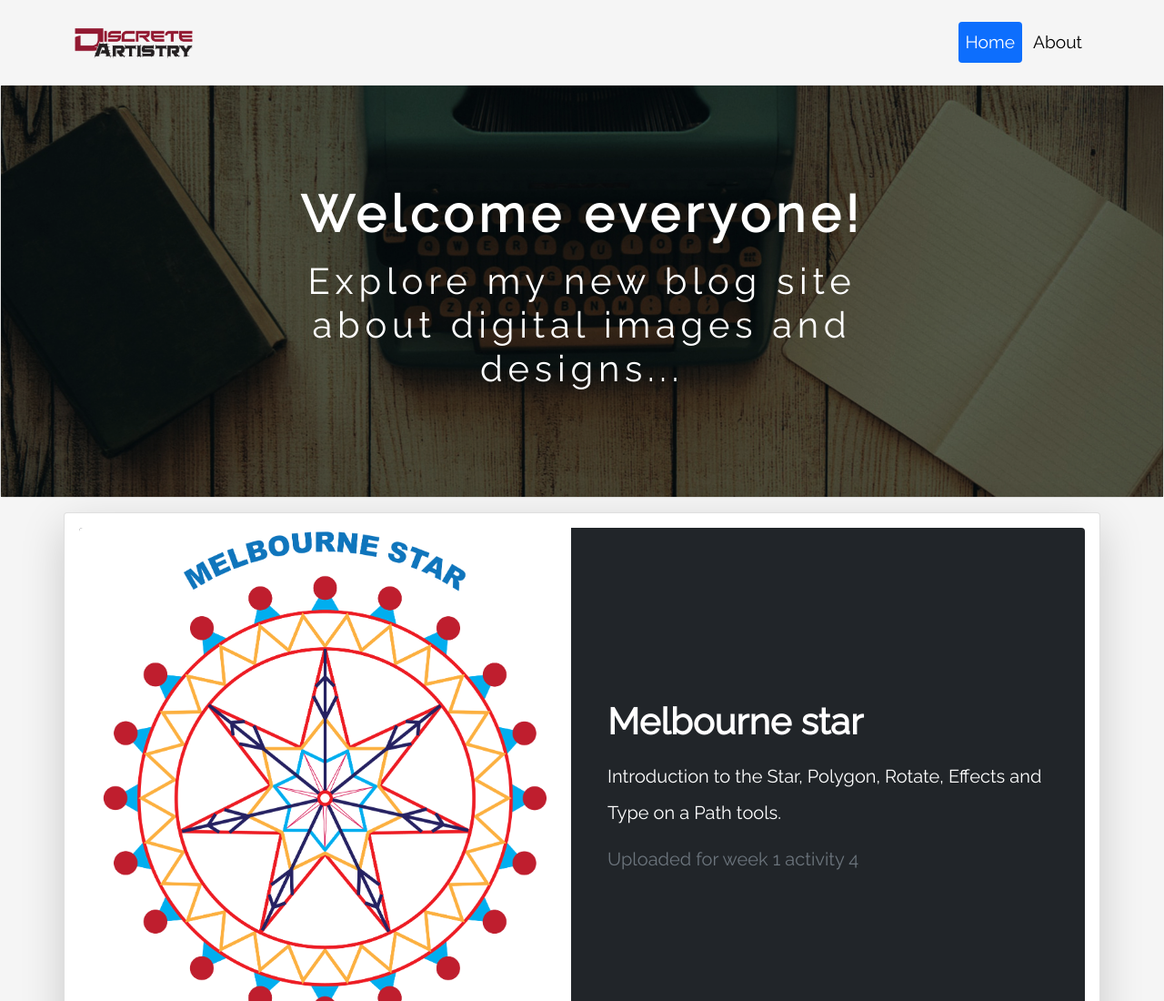
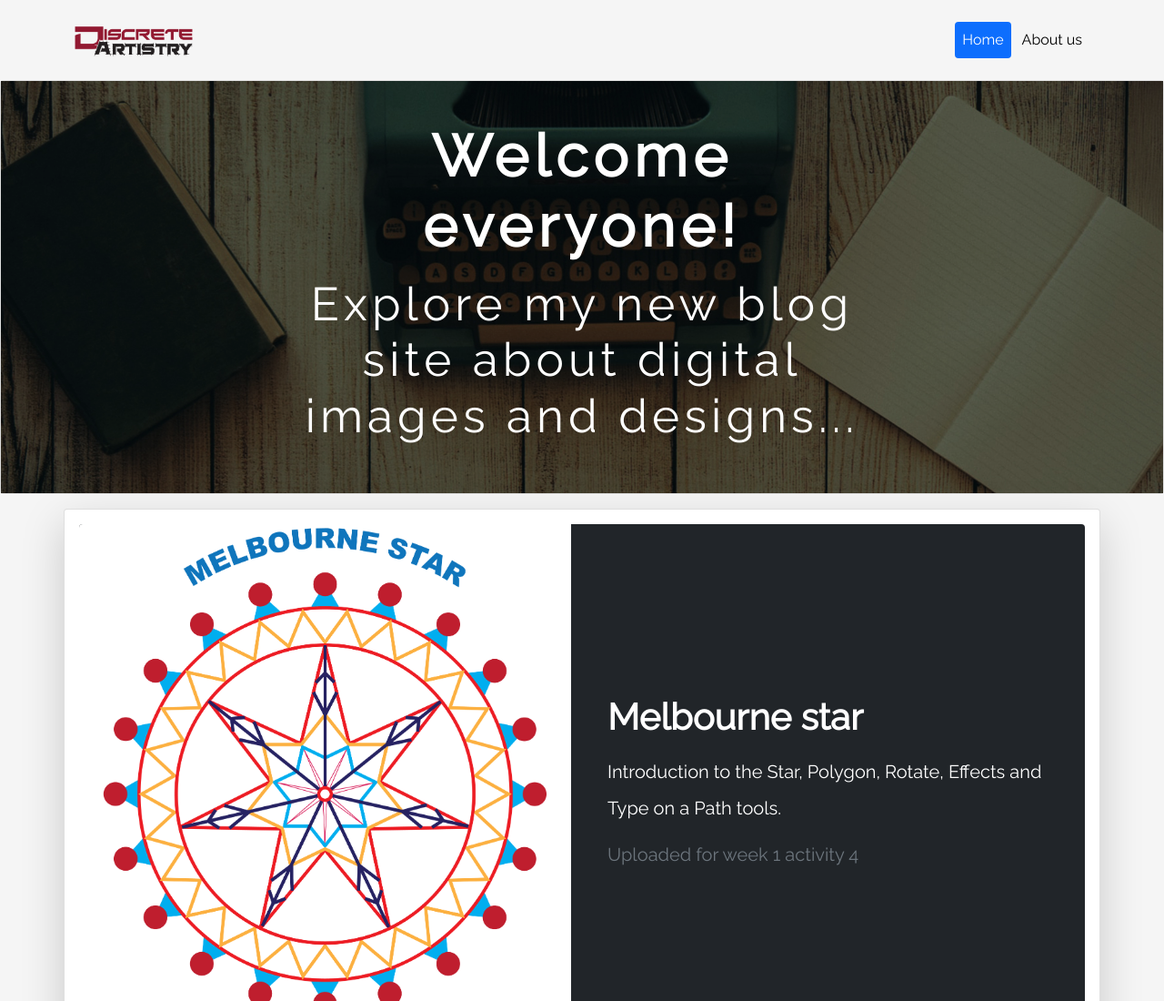
Before and after one commit to michaelbenedictbautista/DigitalImages, a plain HTML site: page index.html in a window 1280 px wide. Shown: the top 1100 px of the page at 91% size. Drawn offline with nearby package versions, Linux system fonts and the light colour scheme; files whose address does not match are found by name.

Commit message:
Modified activity sections

```diff
--- a/index.html
+++ b/index.html
@@ -57,7 +57,7 @@
 						<a class="nav-link active text-white" aria-current="page" href="./">Home</a>
 					</li>
 					<li class="nav-item">
-						<a class="nav-link text-black" aria-current="page" href="pages/about.html">About</a>
+						<a class="nav-link text-black" aria-current="page" href="pages/about.html">About us</a>
 					</li>
 
 				</ul>
@@ -72,9 +72,9 @@
 			<div class="home-title">
 				<!-- <h1 class="display-4 fw-bold mb-3">Welcome everyone!</h1> -->
 				<!-- <h1 class="display-6">Explore my new blog site about digital images and designs...</h1> -->
-				<h1 id="home-title" class="display-4 fw-bold mb-3"> Welcome everyone!</h1>
-				<h1 id="home-sub" class="display-6">Explore my new blog site about digital images and designs...</h1>
-
+				<h1 id="home-title" class="display-3 fw-bold mb-3"> Welcome everyone!</h1>
+				<!-- <h1 id="home-sub" class="display-6">Explore my new blog site about digital images and designs...</h1> -->
+				<h2 id="home-sub">Explore my new blog site about digital images and designs...</h2>
 			</div>
 
 
--- a/pages/about.html
+++ b/pages/about.html
@@ -36,7 +36,7 @@
 		rel="icon" type="image/x-icon" href="/images/LogoIcon/iconRB.ico">
 
 		<!-- Custom Javascript -->
-		<script src="blog.js" defer></script>
+		<script src="script.js" defer></script>
 
 	</head>
 
@@ -60,7 +60,7 @@
 						</li>
 						<!--<div class="vr" style="height: .5em; align-self: center;"> </div> -->
 						<li class="nav-item">
-							<a class="nav-link active text-white" aria-current="page" href="about.html">About</a>
+							<a class="nav-link active text-white" aria-current="page" href="about.html">About us</a>
 						</li>
 
 					</ul>
--- a/styles/style.css
+++ b/styles/style.css
@@ -14,7 +14,8 @@ body {
     margin: 0;
     padding: 0;
     background-color: rgb(245, 245, 245);
-    font-size: 1.2rem;
+    /* font-size: 1.2rem; */
+    font-size: 16px;
 }
 
 .home-banner {
@@ -43,17 +44,19 @@ body {
 } */
 
 
-
-  @media only screen and (max-width: 1013px) {
+  @media only screen and (max-width: 1357px) {
 
     #home-title{
-        font-size : clamp(.1rem, 6vw, 3rem);
-        font-weight: bold;
-        margin-bottom: 0;
+        /* font-size : clamp(.5rem, 6vw, 3rem); */
+        font-size : 5vw;
+        margin-bottom: -20px;
+        letter-spacing: 0.1em;
       }
 
       #home-sub{
-        font-size : clamp(.1rem, 2vw, 2rem);
+        /* font-size : clamp(1rem, 2vw, 2rem); */
+        font-size : 4vw;
+        letter-spacing: 0.1em;
       }
 
  }
```
